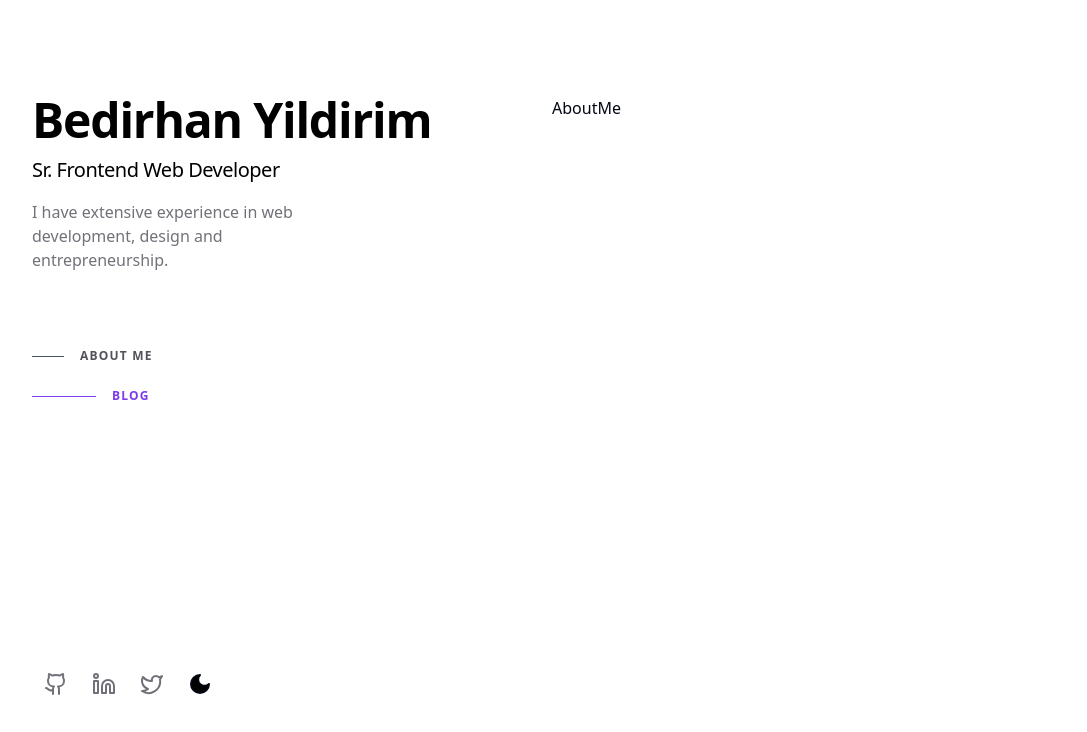
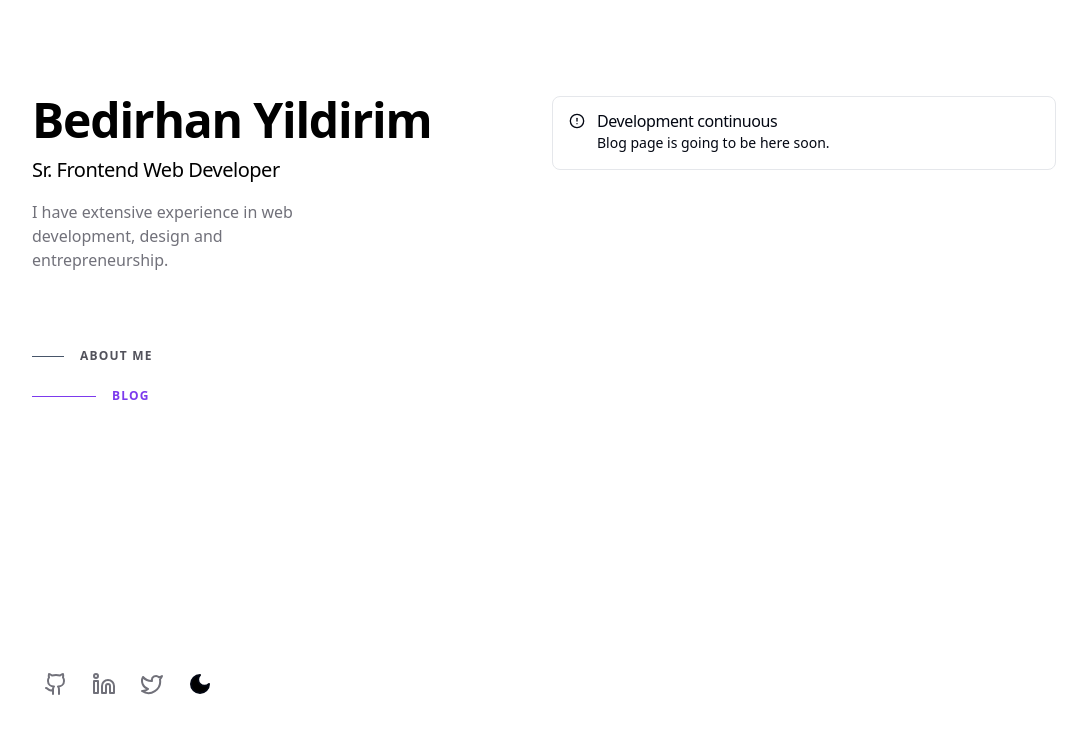
Before and after one commit to bedirhanyildirim/bedirhan.design, a Next.js app: page /blog in a window 1280 px wide. Shown: the top 732 px of the page, without its empty margins (96-1183 px from the left). Built offline with nearby package versions, Linux system fonts and the light colour scheme.

Commit message:
feat: add soon alert to blog page

```diff
--- a/app/(default)/(routes)/blog/page.tsx
+++ b/app/(default)/(routes)/blog/page.tsx
@@ -1,3 +1,16 @@
-export default function AboutMe() {
-  return <>AboutMe</>;
+import { Alert, AlertDescription, AlertTitle } from "@/components/ui/alert";
+import { AlertCircle } from "lucide-react";
+
+export default function BlogPage() {
+  return (
+    <>
+      <Alert variant="default">
+        <AlertCircle className="h-4 w-4" />
+        <AlertTitle>Development continuous</AlertTitle>
+        <AlertDescription>
+          Blog page is going to be here soon.
+        </AlertDescription>
+      </Alert>
+    </>
+  );
 }
--- /dev/null
+++ b/components/ui/alert.tsx
@@ -0,0 +1,59 @@
+import * as React from "react"
+import { cva, type VariantProps } from "class-variance-authority"
+
+import { cn } from "@/lib/utils"
+
+const alertVariants = cva(
+  "relative w-full rounded-lg border p-4 [&>svg~*]:pl-7 [&>svg+div]:translate-y-[-3px] [&>svg]:absolute [&>svg]:left-4 [&>svg]:top-4 [&>svg]:text-foreground",
+  {
+    variants: {
+      variant: {
+        default: "bg-background text-foreground",
+        destructive:
+          "border-destructive/50 text-destructive dark:border-destructive [&>svg]:text-destructive",
+      },
+    },
+    defaultVariants: {
+      variant: "default",
+    },
+  }
+)
+
+const Alert = React.forwardRef<
+  HTMLDivElement,
+  React.HTMLAttributes<HTMLDivElement> & VariantProps<typeof alertVariants>
+>(({ className, variant, ...props }, ref) => (
+  <div
+    ref={ref}
+    role="alert"
+    className={cn(alertVariants({ variant }), className)}
+    {...props}
+  />
+))
+Alert.displayName = "Alert"
+
+const AlertTitle = React.forwardRef<
+  HTMLParagraphElement,
+  React.HTMLAttributes<HTMLHeadingElement>
+>(({ className, ...props }, ref) => (
+  <h5
+    ref={ref}
+    className={cn("mb-1 font-medium leading-none tracking-tight", className)}
+    {...props}
+  />
+))
+AlertTitle.displayName = "AlertTitle"
+
+const AlertDescription = React.forwardRef<
+  HTMLParagraphElement,
+  React.HTMLAttributes<HTMLParagraphElement>
+>(({ className, ...props }, ref) => (
+  <div
+    ref={ref}
+    className={cn("text-sm [&_p]:leading-relaxed", className)}
+    {...props}
+  />
+))
+AlertDescription.displayName = "AlertDescription"
+
+export { Alert, AlertTitle, AlertDescription }
```
